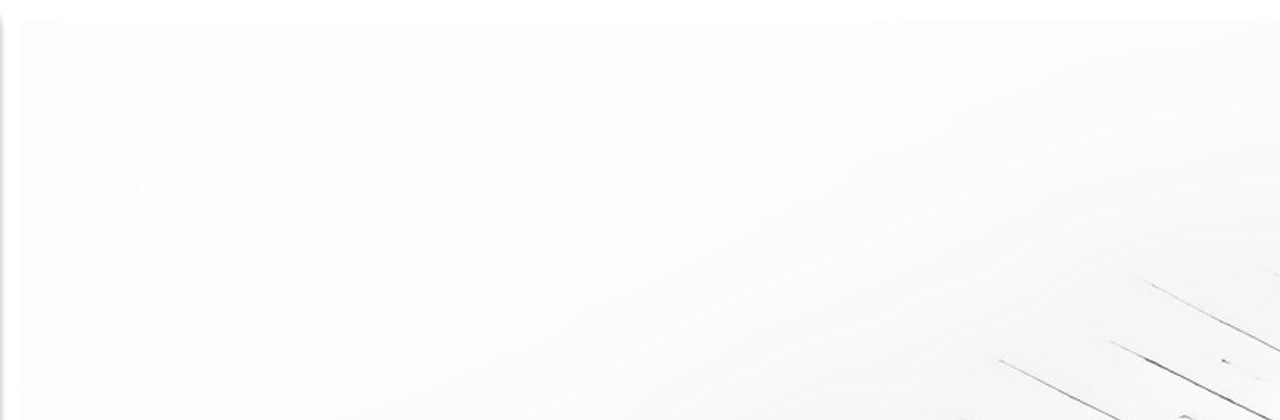
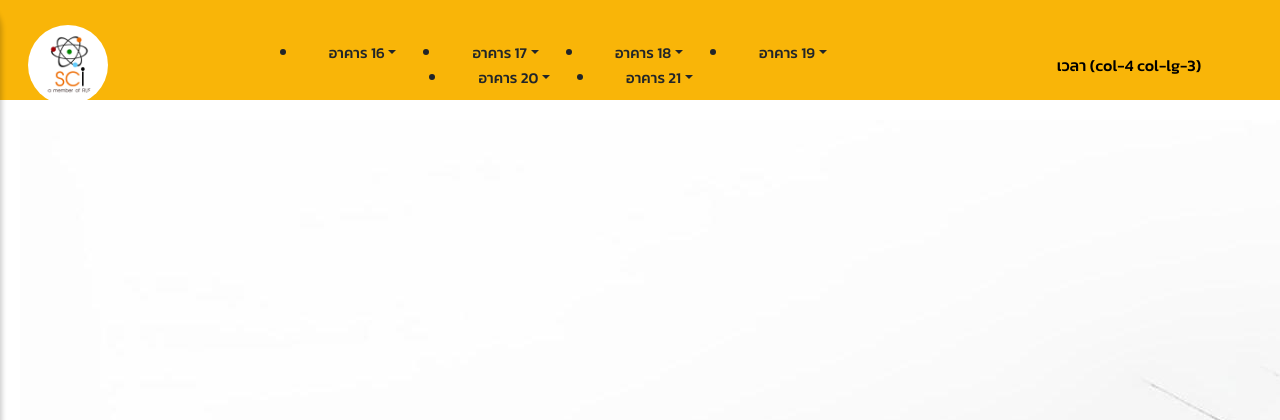
Before and after one commit to CSpipat/Nav_RMUTSB_Projects, a Flask app: page / in a window 1280 px wide. Shown: the top 420 px of the page. Run offline with Flask 3, Linux system fonts and the light colour scheme; some libraries are stand-ins or nearby versions.

Commit message:
Update: Fix Bug Menu

```diff
--- a/templates/index.html
+++ b/templates/index.html
@@ -19,6 +19,93 @@
 </head>
 
 <body>
+<div class="content-wrapper">
+    <div class="row">
+      <!-- ส่วนที่ 1: โลโก้ -->
+      <div class="col-12 col-sm-3 col-lg-2 box" id="logo-area">
+        <a class="navbar-brand" href="#">
+          <img src="/static/img/sciLogo.png" alt="หน้าหลัก" id="nav-logo">
+        </a>
+      </div>
+
+      <!-- ส่วนที่ 2: เมนู -->
+      <div class="col-12 col-sm-5 col-lg-7" id="menu-area">
+        <ul class="d-flex flex-wrap justify-content-center align-items-center mt-3 p-4" id="menu-desk-form">
+          <!-- อาคาร 16 -->
+          <li class="nav-item dropdown me-3">
+            <a class="nav-link dropdown-toggle" href="#" role="button" data-bs-toggle="dropdown">อาคาร 16</a>
+            <ul class="dropdown-menu">
+              <li><a class="dropdown-item" href="#">ชั้น 1</a></li>
+              <li><a class="dropdown-item" href="#">ชั้น 2</a></li>
+              <li><a class="dropdown-item" href="#">ชั้น 3</a></li>
+              <li><a class="dropdown-item" href="#">ชั้น 4</a></li>
+            </ul>
+          </li>
+
+          <!-- อาคาร 17 -->
+          <li class="nav-item dropdown me-3">
+            <a class="nav-link dropdown-toggle" href="#" role="button" data-bs-toggle="dropdown">อาคาร 17</a>
+            <ul class="dropdown-menu">
+              <li><a class="dropdown-item" href="#">ชั้น 1</a></li>
+              <li><a class="dropdown-item" href="#">ชั้น 2</a></li>
+              <li><a class="dropdown-item" href="#">ชั้น 3</a></li>
+              <li><a class="dropdown-item" href="#">ชั้น 4</a></li>
+            </ul>
+          </li>
+
+          <!-- อาคาร 18 -->
+          <li class="nav-item dropdown me-3">
+            <a class="nav-link dropdown-toggle" href="#" role="button" data-bs-toggle="dropdown">อาคาร 18</a>
+            <ul class="dropdown-menu">
+              <li><a class="dropdown-item" href="#">ชั้น 1</a></li>
+              <li><a class="dropdown-item" href="#">ชั้น 2</a></li>
+              <li><a class="dropdown-item" href="#">ชั้น 3</a></li>
+              <li><a class="dropdown-item" href="#">ชั้น 4</a></li>
+            </ul>
+          </li>
+
+          <!-- อาคาร 19 -->
+          <li class="nav-item dropdown me-3">
+            <a class="nav-link dropdown-toggle" href="#" role="button" data-bs-toggle="dropdown">อาคาร 19</a>
+            <ul class="dropdown-menu">
+              <li><a class="dropdown-item" href="#">ชั้น 1</a></li>
+              <li><a class="dropdown-item" href="#">ชั้น 2</a></li>
+              <li><a class="dropdown-item" href="#">ชั้น 3</a></li>
+              <li><a class="dropdown-item" href="#">ชั้น 4</a></li>
+            </ul>
+          </li>
+
+          <!-- อาคาร 20 -->
+          <li class="nav-item dropdown me-3">
+            <a class="nav-link dropdown-toggle" href="#" role="button" data-bs-toggle="dropdown">อาคาร 20</a>
+            <ul class="dropdown-menu">
+              <li><a class="dropdown-item" href="#">ชั้น 1</a></li>
+              <li><a class="dropdown-item" href="#">ชั้น 2</a></li>
+              <li><a class="dropdown-item" href="#">ชั้น 3</a></li>
+              <li><a class="dropdown-item" href="#">ชั้น 4</a></li>
+            </ul>
+          </li>
+
+          <!-- อาคาร 21 -->
+          <li class="nav-item dropdown">
+            <a class="nav-link dropdown-toggle" href="#" role="button" data-bs-toggle="dropdown">อาคาร 21</a>
+            <ul class="dropdown-menu">
+              <li><a class="dropdown-item" href="#">ชั้น 1</a></li>
+              <li><a class="dropdown-item" href="#">ชั้น 2</a></li>
+              <li><a class="dropdown-item" href="#">ชั้น 3</a></li>
+              <li><a class="dropdown-item" href="#">ชั้น 4</a></li>
+            </ul>
+          </li>
+        </ul>
+      </div>
+
+      <!-- ส่วนที่ 3: เวลา -->
+      <div class="col-12 col-sm-4 col-lg-3 box" id="clock-part">
+        เวลา (col-4 col-lg-3)
+      </div>
+    </div>
+  </div>
+
 <!-- Updated Side Menu with proper data attributes -->
 <div class="side-menu" id="sideMenu">
     <div class="side-menu-header">
```
Also changed, not shown: static/js/SlideMenu.js (+0 -34 lines).
